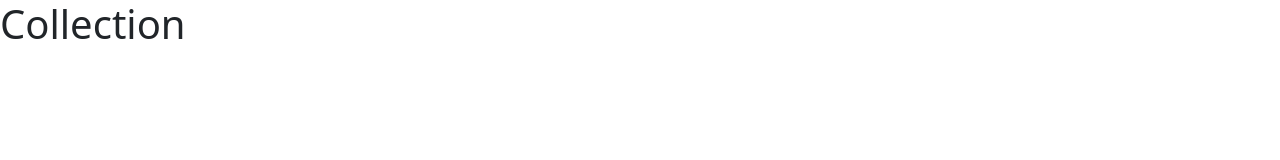
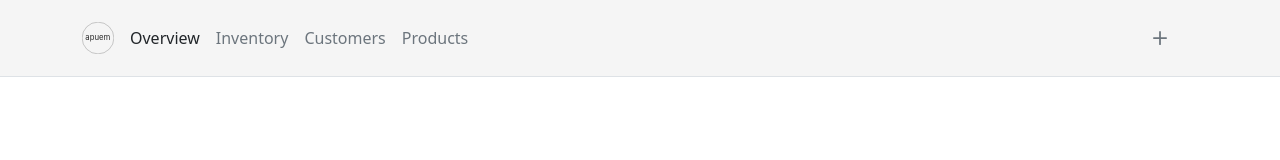
Before and after one commit to apuem/apuem, a plain HTML site: page index.html in a window 1280 px wide. Drawn offline with nearby package versions, Linux system fonts and the light colour scheme.

Commit message:
Header Tryout

```diff
--- a/index.html
+++ b/index.html
@@ -11,6 +11,29 @@
     <script src="https://cdn.jsdelivr.net/npm/bootstrap@5.0.0-beta3/dist/js/bootstrap.bundle.min.js" integrity="sha384-JEW9xMcG8R+pH31jmWH6WWP0WintQrMb4s7ZOdauHnUtxwoG2vI5DkLtS3qm9Ekf" crossorigin="anonymous"></script>
 </head>
 <body>
-    <h1>Collection</h1>
+    <header class="p-3 mb-3 border-bottom" style="background-color: #F5F5F5;">
+        <div class="container">
+          <div class="d-flex flex-wrap align-items-center justify-content-center justify-content-lg-start">
+            <a href="/" class="d-flex align-items-center mb-2 mb-lg-0 text-dark text-decoration-none">
+              <img class="bi me-2" width="32" height="32" src="images/apuem_circle.svg"></img>
+            </a>
+
+            <ul class="nav col-12 col-lg-auto me-lg-auto mb-2 justify-content-center mb-md-0">
+              <li><a href="#" class="nav-link px-2 link-dark">Overview</a></li>
+              <li><a href="#" class="nav-link px-2 link-secondary">Inventory</a></li>
+              <li><a href="#" class="nav-link px-2 link-secondary">Customers</a></li>
+              <li><a href="#" class="nav-link px-2 link-secondary">Products</a></li>
+            </ul>
+
+            <div class="col-12 col-lg-auto mb-3 mb-lg-0 me-lg-3">
+                <a href="#" class="nav-link px-2 link-secondary"><svg xmlns="http://www.w3.org/2000/svg" width="28" height="28" fill="currentColor" class="bi bi-plus" viewBox="0 0 16 16"><path d="M8 4a.5.5 0 0 1 .5.5v3h3a.5.5 0 0 1 0 1h-3v3a.5.5 0 0 1-1 0v-3h-3a.5.5 0 0 1 0-1h3v-3A.5.5 0 0 1 8 4z"/></svg></a>
+            </div>
+
+
+          </div>
+        </div>
+      </header>
+
+
 </body>
 </html>
```
Also changed, not shown: images/apuem_circle.svg (added), 1 other file.
